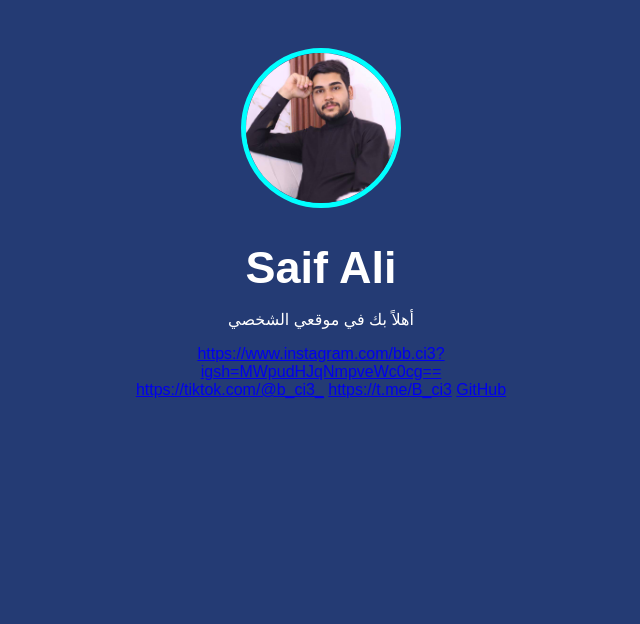
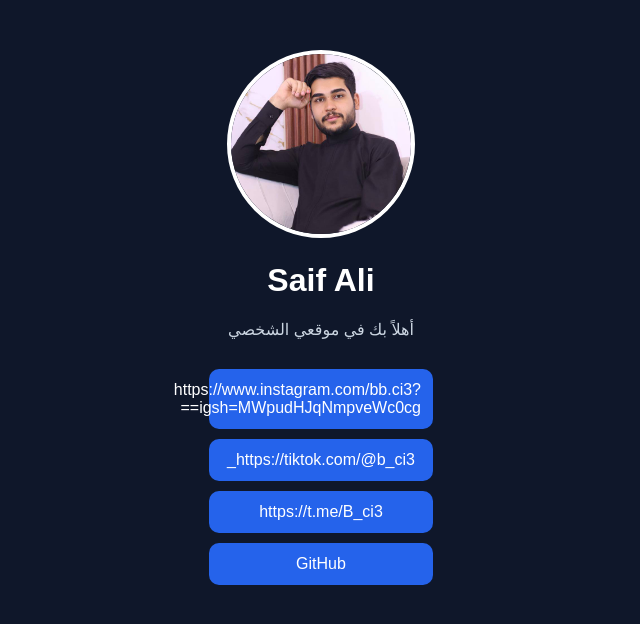
Before and after one commit to saaifali55/saifali, a plain HTML site: page index.html in a window 1280 px wide. Shown: the whole page, without its empty margins (319-959 px from the left). Drawn offline with Linux system fonts and the light colour scheme.

Commit message:
Refactor CSS styles for body and container elements
Fix footer style

```diff
--- a/style.css
+++ b/style.css
@@ -1,54 +1,47 @@
-body{
-    background:#243b74;
-    font-family:Arial;
-    color:white;
-    text-align:center;
+body {
+    margin: 0;
+    padding: 0;
+    background: #0f172a;
+    color: white;
+    font-family: Arial, sans-serif;
 }
 
-.container{
-    width:90%;
-    max-width:400px;
-    margin:auto;
-    padding:20px;
+.container {
+    text-align: center;
+    margin-top: 50px;
 }
 
-.profile{
-    width:150px;
-    height:150px;
-    border-radius:50%;
-    border:5px solid #00ffff;
-    margin:20px 0;
+.profile {
+    width: 180px;
+    height: 180px;
+    border-radius: 50%;
+    object-fit: cover;
+    border: 4px solid white;
 }
 
-h1{
-    font-size:45px;
-    margin:10px 0;
+h1 {
+    margin-top: 20px;
 }
 
-.welcome{
-    font-size:22px;
-    line-height:1.8;
-    margin-bottom:30px;
+p {
+    color: #cbd5e1;
 }
 
-.btn{
-    display:block;
-    padding:20px;
-    margin:15px 0;
-    border-radius:20px;
-    text-decoration:none;
-    font-size:24px;
-    font-weight:bold;
-    color:white;
+.links {
+    margin-top: 30px;
 }
 
-.instagram{background:linear-gradient(45deg,#ff9900,#ff00aa);}
-.tiktok{background:#000;}
-.telegram{background:#0099dd;}
-.snapchat{background:#ffee00;color:black;}
-.github{background:#333;}
+.links a {
+    display: block;
+    width: 200px;
+    margin: 10px auto;
+    padding: 12px;
+    background: #2563eb;
+    color: white;
+    text-decoration: none;
+    border-radius: 10px;
+}
 
-footer{
-    margin-top:40px;
-    opacity:.7;
+.links a:hover {
+    background: #1d4ed8;
 }
```
